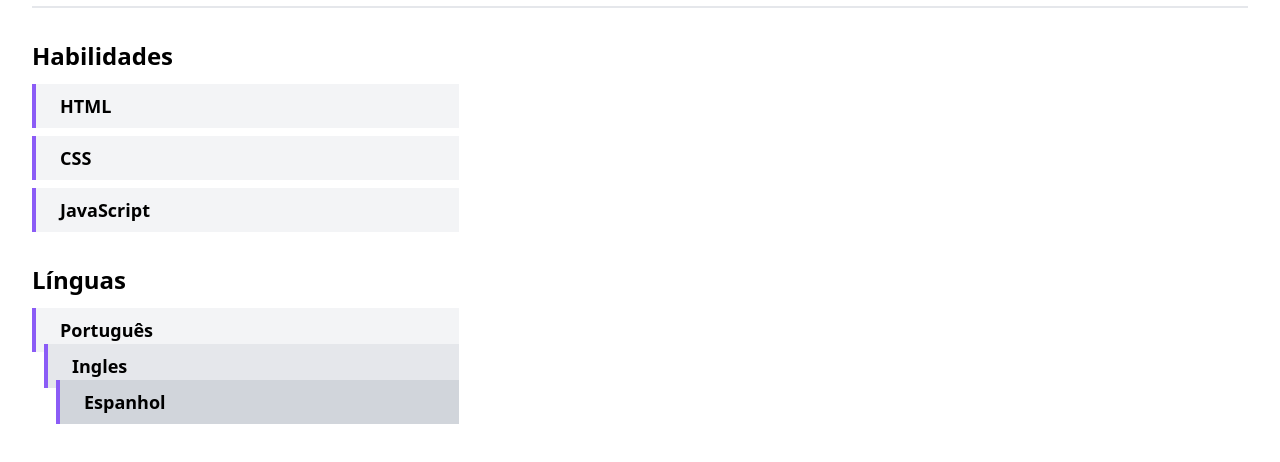
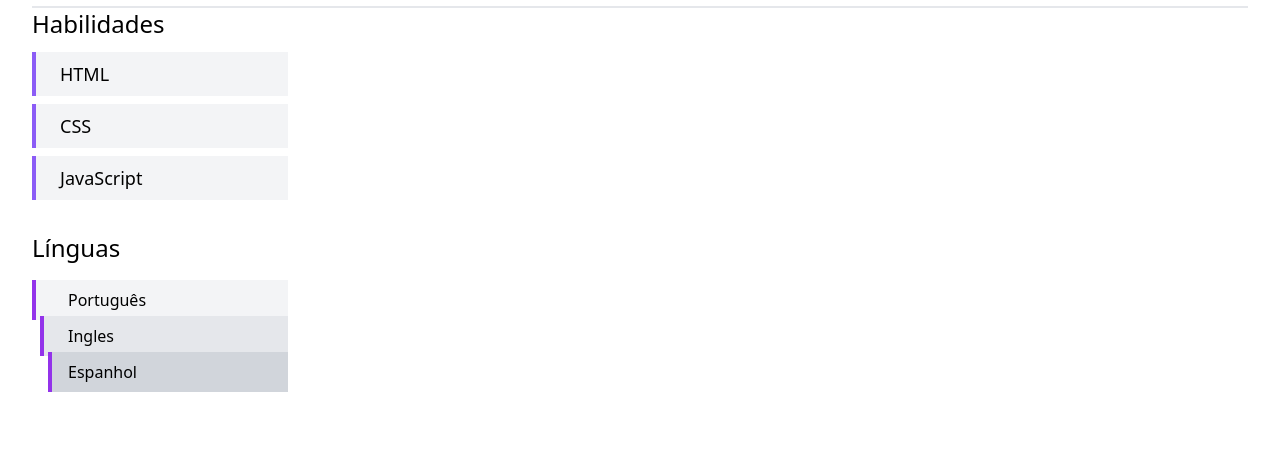
Before and after one commit to Fuuuzer/Tailwind-Origamid, a website: page src/ex.html in a window 1280 px wide. Shown: the part 92-554 px from the top of the page. Drawn offline with Linux system fonts and the light colour scheme.

Commit message:
finished ex-1

```diff
--- a/src/ex.html
+++ b/src/ex.html
@@ -8,25 +8,23 @@
   <title>TailWind CSS</title>
 </head>
 
-<body>
-  <div class="border-y-2 m-8">
+<body class="m-8">
+  <div class="border-y-2 ">
     <h1 class="py-3 text-4xl font-semibold">Curriculum</h1>
   </div>
 
-  <div class="m-8 w-1/3">
-    <h2 class="text-2xl font-semibold mb-3">Habilidades</h2>
-    <ul class="mb-8">
-      <li class="bg-gray-100 border-l-4 border-l-violet-500 px-6 py-2 text-lg font-semibold mb-2">HTML</li>
-      <li class="bg-gray-100 border-l-4 border-l-violet-500 px-6 py-2 text-lg font-semibold mb-2">CSS</li>
-      <li class="bg-gray-100 border-l-4 border-l-violet-500 px-6 py-2 text-lg font-semibold">JavaScript</li>
-    </ul>
-    <h2 class="text-2xl font-semibold mb-3">Línguas</h2>
-    <ul>
-      <li class="bg-gray-100 border-l-4 border-l-violet-500 px-6 py-2 text-lg font-semibold mb-2">Português</li>
-      <li class="bg-gray-200 border-l-4 border-l-violet-500 px-6 py-2 text-lg font-semibold mb-2 ml-3 -mt-4">Ingles</li>
-      <li class="bg-gray-300 border-l-4 border-l-violet-500 px-6 py-2 text-lg font-semibold ml-6 -mt-4">Espanhol</li>
-    </ul>
-  </div>
+  <h2 class="text-2xl mb-3">Habilidades</h2>
+  <ul class="mb-8 w-64">
+    <li class="bg-gray-100 border-l-4 border-l-violet-500 px-6 py-2 text-lg mb-2">HTML</li>
+    <li class="bg-gray-100 border-l-4 border-l-violet-500 px-6 py-2 text-lg mb-2">CSS</li>
+    <li class="bg-gray-100 border-l-4 border-l-violet-500 px-6 py-2 text-lg">JavaScript</li>
+  </ul>
+  <h2 class="text-2xl mb-4">Línguas</h2>
+  <ul class="w-64 mb-8">
+    <li class="bg-gray-100 border-purple-600 border-l-4 pl-8 py-2">Português</li>
+    <li class="bg-gray-200 border-purple-600 border-l-4 pl-6 py-2 -mt-1 ml-2">Ingles</li>
+    <li class="bg-gray-300 border-purple-600 border-l-4 pl-4 py-2 -mt-1 ml-4">Espanhol</li>
+  </ul>
 
 </body>
 
```
Also changed, not shown: src/output.css.
